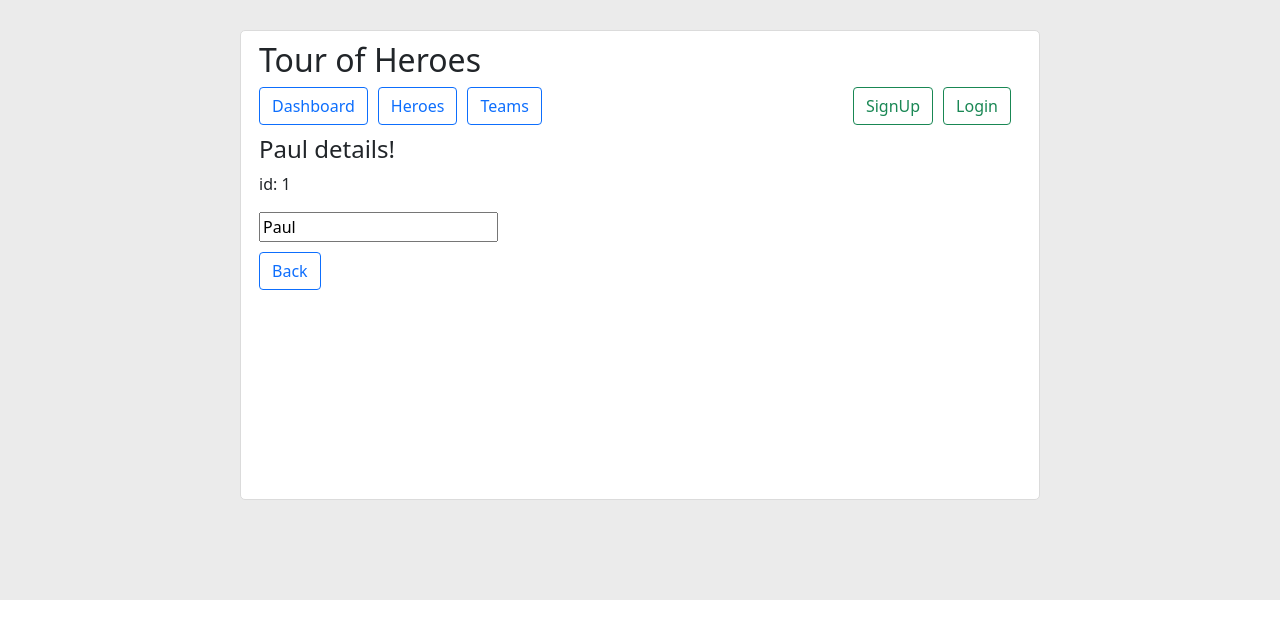
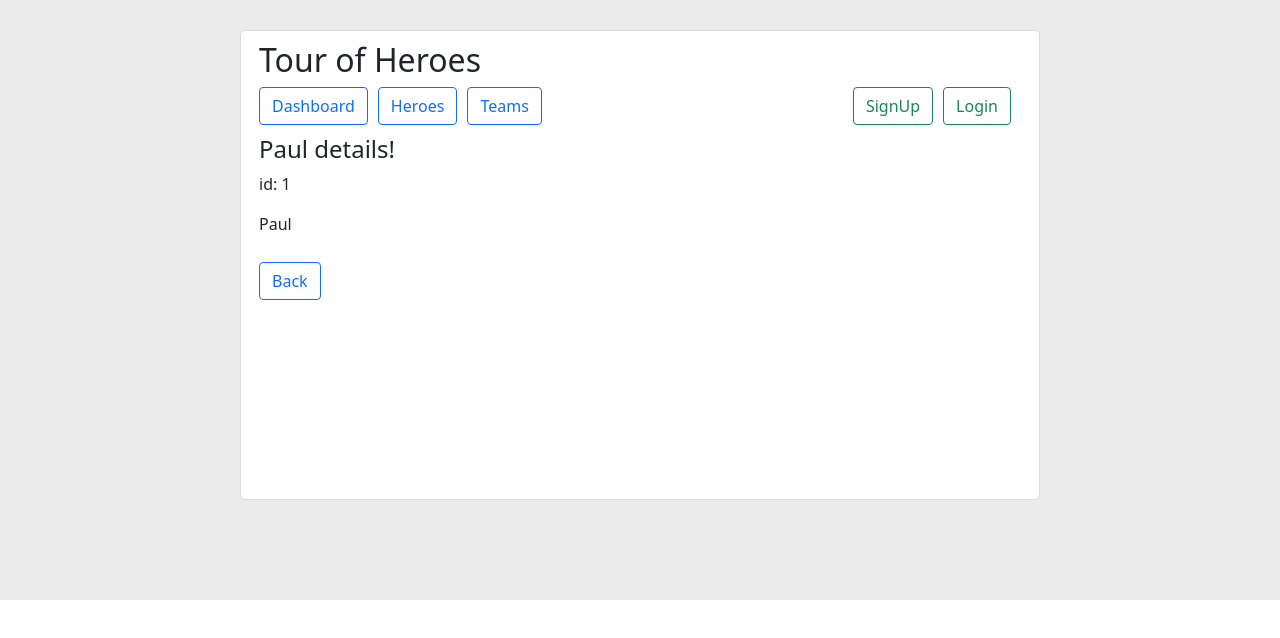
Before and after one commit to 3rmak/TourOfHeroes, an Angular app: page /hero/1 in a window 1280 px wide. Shown: the top 638 px of the page. Built offline with nearby package versions, Linux system fonts and the light colour scheme.

Commit message:
edit only admin

```diff
--- a/src/app/heroes/hero-component/hero.component.html
+++ b/src/app/heroes/hero-component/hero.component.html
@@ -5,7 +5,12 @@
     <p>member of team: #{{hero.teamId}}</p>
   </div>
 
-  <input [(ngModel)]="hero.name" placeholder="name" ><br />
+  <div *ngIf="hasAccess">
+    <input [(ngModel)]="hero.name" placeholder="name" ><br />
+  </div>
+  <div *ngIf="!hasAccess">
+    <p>{{hero.name}}</p>
+  </div>
 
   <button
     class="btn btn-outline-primary"
--- a/src/app/heroes/hero-component/hero.component.ts
+++ b/src/app/heroes/hero-component/hero.component.ts
@@ -2,7 +2,8 @@ import { Component, OnInit } from "@angular/core";
 import { ActivatedRoute, Router } from "@angular/router";
 
 import { Hero, HeroService } from "../shared";
-import { PreviousPageService } from "../../shared";
+import { PreviousPageService, UserStorageService } from "../../shared";
+import {userRolesEnum} from "../../config";
 
 @Component({
   selector: 'hero-component',
@@ -12,15 +13,22 @@ import { PreviousPageService } from "../../shared";
 export class HeroComponent implements OnInit {
   id: number = 0;
   hero: Hero | undefined;
+  hasAccess: boolean = false;
 
   constructor(
     private heroService: HeroService,
     private activatedRoute: ActivatedRoute,
     private router: Router,
-    private previousPageService: PreviousPageService
+    private previousPageService: PreviousPageService,
+    private userStorageService: UserStorageService
   ) { };
 
   ngOnInit() {
+    const response = this.userStorageService.getFromLocalStorage();
+    if (response && response.role == userRolesEnum.ADMIN) {
+      this.hasAccess = true;
+    }
+
     this.activatedRoute.params.subscribe(params=>this.id=params['userId']);
 
     const hero = this.heroService.getById(this.id);
```
